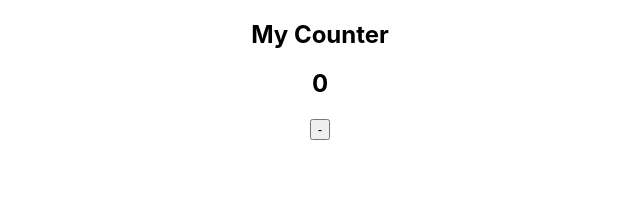
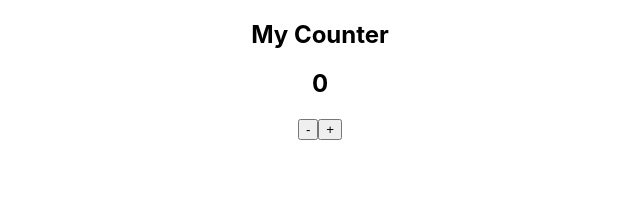
Before and after one commit to Alexlloydwhite/react-test-driven-development-, a React (Create React App) app: page / in a window 1280 px wide. Shown: the top 209 px of the page, without its empty margins (320-960 px from the left). Built offline with nearby package versions, Linux system fonts and the light colour scheme.

Commit message:
fourth test passes

```diff
--- a/src/Counter/Counter.jsx
+++ b/src/Counter/Counter.jsx
@@ -8,6 +8,8 @@ export default function Counter() {
         <h2 data-testid="header">My Counter</h2>
         <h2 data-testid="counter">{counterValue}</h2>
         <button data-testid="subtract-btn">-</button>
+
+        <button data-testid="add-btn">+</button>
     </div>
   );
 }
```
